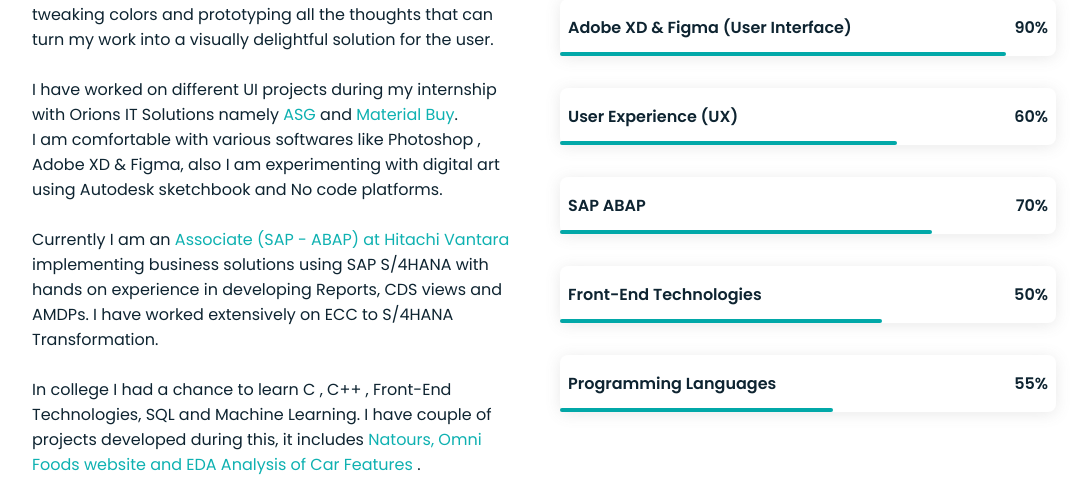
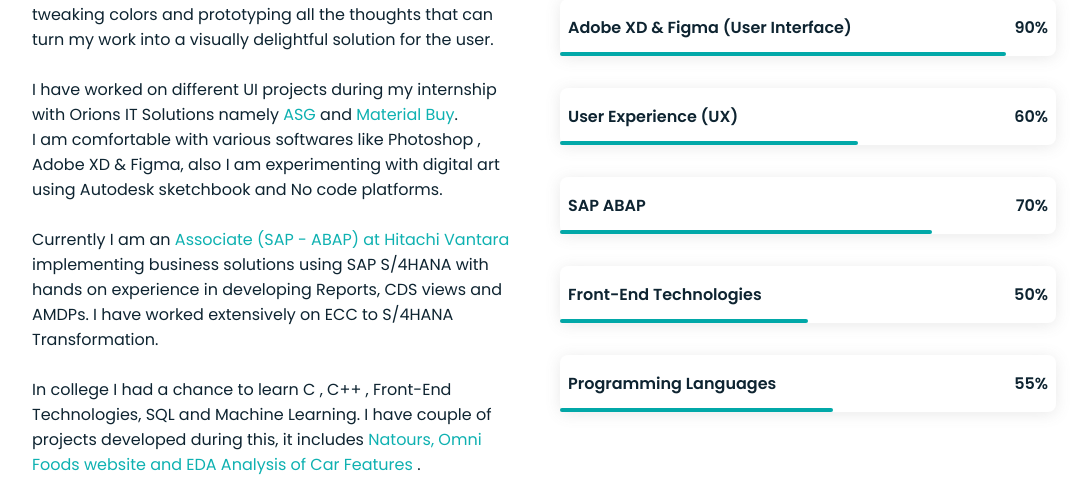
Before and after one commit to Srividya1604/Portfolio, a PHP site: page / in a window 1280 px wide. Shown: the part 1100-1579 px from the top of the page, without its empty margins (96-1175 px from the left). Run offline with PHP 8.4, Linux system fonts and the light colour scheme.

Commit message:
Update styles.css

```diff
--- a/assets/css/styles.css
+++ b/assets/css/styles.css
@@ -345,14 +345,14 @@ p .names{
   width: 90%;
 }
 .skills__ux{
-  width: 68%;
+  width: 60%;
 }
 
 .skills__html{
   width: 75%;
 }
 .skills__py{
-  width: 65%;
+  width: 50%;
 }
 .skills__ml{
   width: 55%;
```
